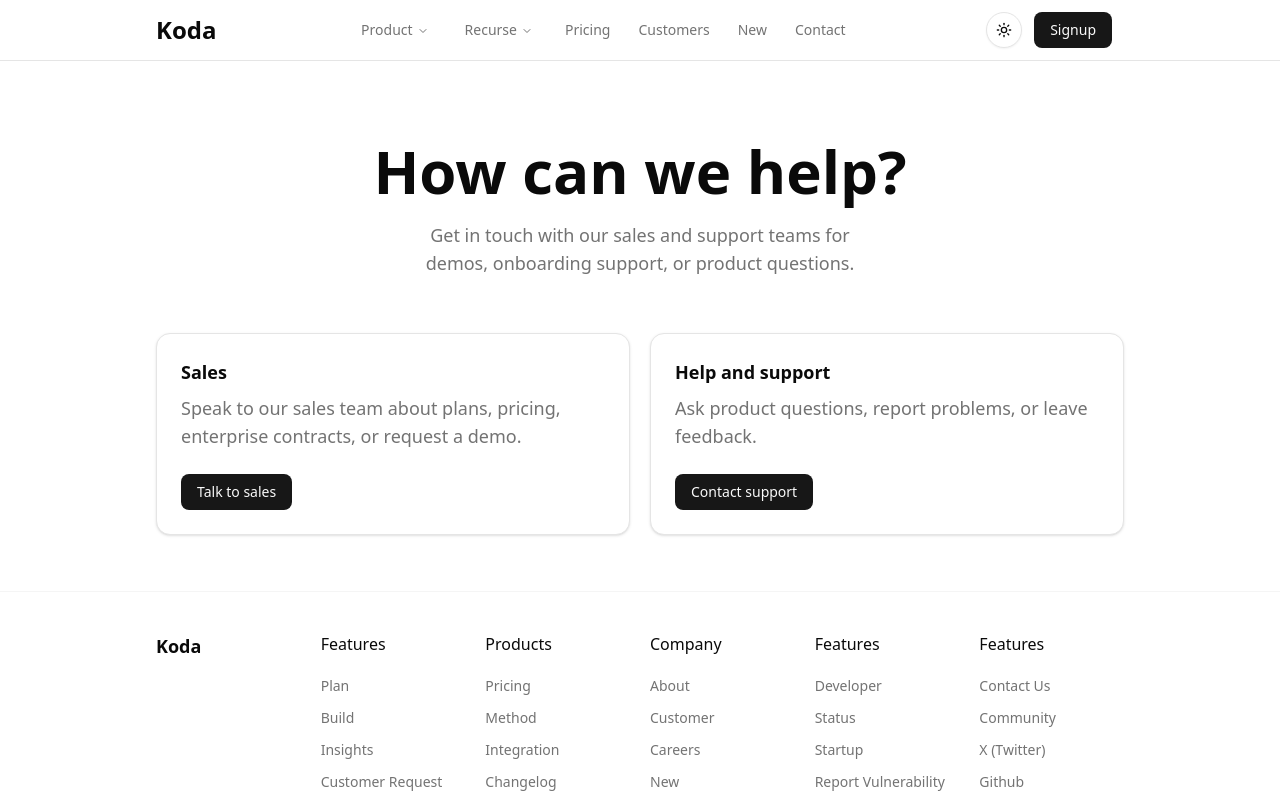
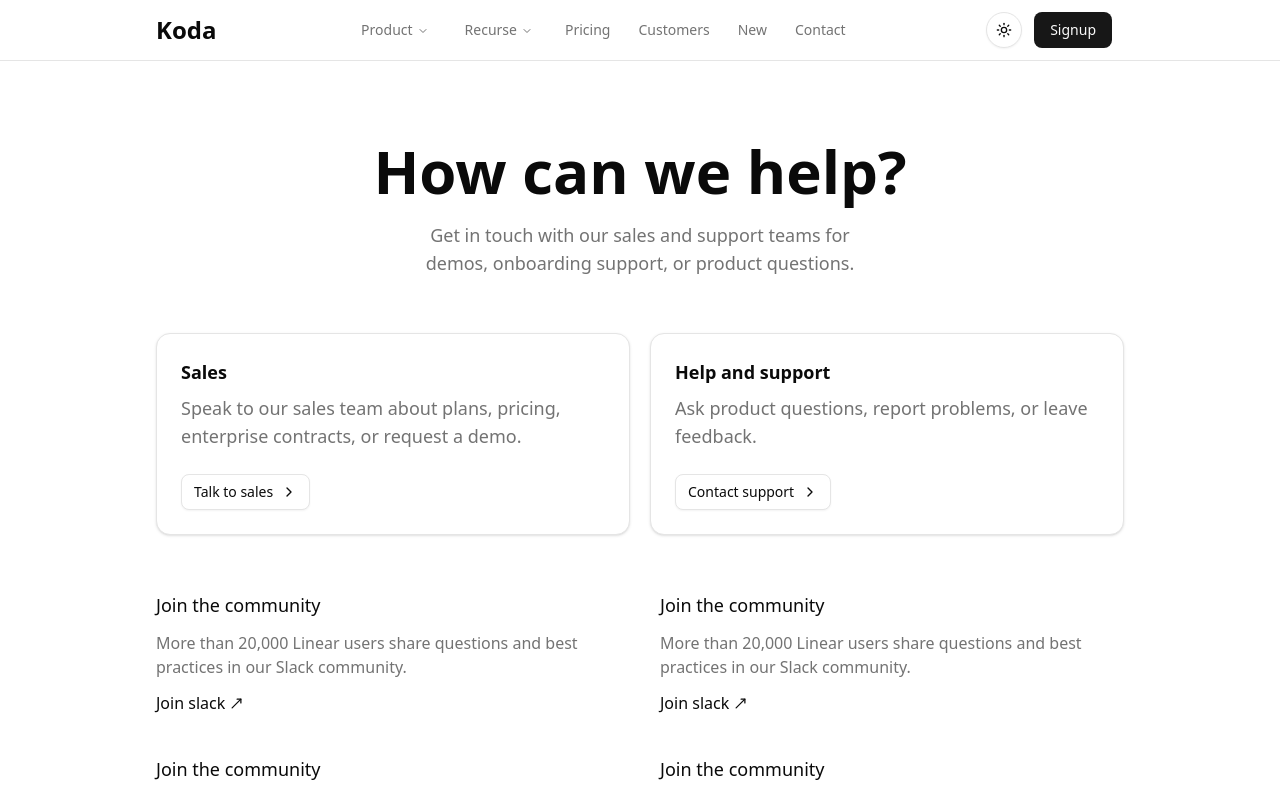
Before and after one commit to rashedulraha/koda, a Next.js app: page /contact in a window 1280 px wide. Shown: the top 799 px of the page. Built offline with nearby package versions, Linux system fonts and the light colour scheme.

Commit message:
adding call to catin and contact page

```diff
--- /dev/null
+++ b/src/app/contact/_Shared/Call_To_Action/Call_To_Action.tsx
@@ -0,0 +1,19 @@
+import Link from "next/link";
+import { Call_to_Action } from "../../_Types/Types";
+import { MoveUpRight } from "lucide-react";
+
+const Call_To_Action = ({ data }: Call_to_Action) => {
+  return (
+    <div className="flex space-y-3 flex-col">
+      <h2 className="text-sm md:text-lg text-foreground font-medium">
+        {data.title}
+      </h2>
+      <p className="text-muted-foreground">{data.subTitle}</p>
+      <Link href={"/join-slack"} className="w-fit flex items-center gap-1">
+        {data.action} <MoveUpRight size={15} />
+      </Link>
+    </div>
+  );
+};
+
+export default Call_To_Action;
--- a/src/app/contact/_Shared/Card/Card.tsx
+++ b/src/app/contact/_Shared/Card/Card.tsx
@@ -7,6 +7,8 @@ import {
   CardTitle,
 } from "@/components/ui/card";
 import { ContactCard } from "../../_Types/Types";
+import Link from "next/link";
+import { ChevronRight } from "lucide-react";
 
 const CardComponent = ({ data }: ContactCard) => {
   return (
@@ -21,7 +23,10 @@ const CardComponent = ({ data }: ContactCard) => {
           </CardDescription>
         </CardHeader>
         <CardFooter>
-          <Button>{data.button}</Button>
+          <Button variant={"outline"}>
+            <Link href={"/talk-to-sales"}>{data.button}</Link>
+            <ChevronRight />
+          </Button>
         </CardFooter>
       </Card>
     </div>
--- a/src/app/contact/_Types/Types.ts
+++ b/src/app/contact/_Types/Types.ts
@@ -1,3 +1,5 @@
+//! card component type
+
 export interface ContactCard {
   data: {
     title: string;
@@ -5,3 +7,13 @@ export interface ContactCard {
     button: string;
   };
 }
+
+// call to action types
+
+export interface Call_to_Action {
+  data: {
+    title: string;
+    subTitle: string;
+    action: string;
+  };
+}
--- a/src/app/contact/page.tsx
+++ b/src/app/contact/page.tsx
@@ -1,5 +1,8 @@
 import Container from "@/components/Responsive/Container";
 import CardComponent from "./_Shared/Card/Card";
+import Link from "next/link";
+import { MoveUpRight } from "lucide-react";
+import Call_To_Action from "./_Shared/Call_To_Action/Call_To_Action";
 
 const Contact = () => {
   return (
@@ -36,6 +39,49 @@ const Contact = () => {
             />
           </div>
         </div>
+
+        <div className="grid grid-cols-1 md:grid-cols-2 gap-7 md:gap-10 my-5 md:my-10 lg:my-14">
+          <div>
+            <Call_To_Action
+              data={{
+                title: "Join the community",
+                subTitle:
+                  "More than 20,000 Linear users share questions and best practices in our Slack community.",
+                action: "Join slack",
+              }}
+            />
+          </div>
+          <div>
+            <Call_To_Action
+              data={{
+                title: "Join the community",
+                subTitle:
+                  "More than 20,000 Linear users share questions and best practices in our Slack community.",
+                action: "Join slack",
+              }}
+            />
+          </div>
+          <div>
+            <Call_To_Action
+              data={{
+                title: "Join the community",
+                subTitle:
+                  "More than 20,000 Linear users share questions and best practices in our Slack community.",
+                action: "Join slack",
+              }}
+            />
+          </div>
+          <div>
+            <Call_To_Action
+              data={{
+                title: "Join the community",
+                subTitle:
+                  "More than 20,000 Linear users share questions and best practices in our Slack community.",
+                action: "Join slack",
+              }}
+            />
+          </div>
+        </div>
       </div>
     </Container>
   );
```
